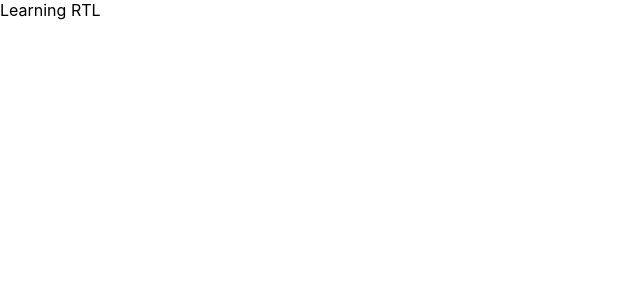
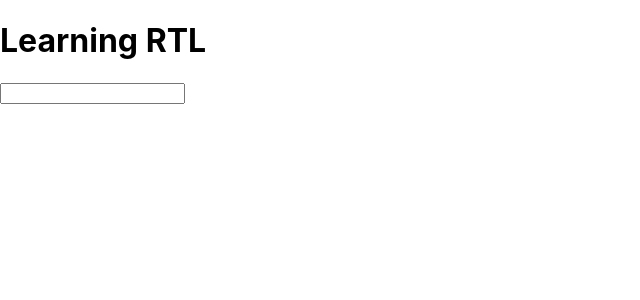
Before and after one commit to missKatiaPunter/learning-rtl, a React (Create React App) app: page / in a window 1280 px wide. Shown: the top 300 px of the page, without its empty margins (0-640 px from the left). Built offline with nearby package versions, Linux system fonts and the light colour scheme.

Commit message:
Adds passing assertion with regex

```diff
--- a/src/App.tsx
+++ b/src/App.tsx
@@ -2,14 +2,17 @@ import React, { FunctionComponent } from 'react';
 
 function App() {
   return (
-    <div>Learning RTL</div>
+    <>
+      <h1>Learning RTL</h1>
+      <CustomInput />
+    </>
   );
 }
 
 const CustomInput: FunctionComponent = (props) => {
   return (
     <>
-
+      <input type="text" />
     </>
   );
 }
```
Also changed, not shown: 1 other file (tests, documents, lock files or other folders).
